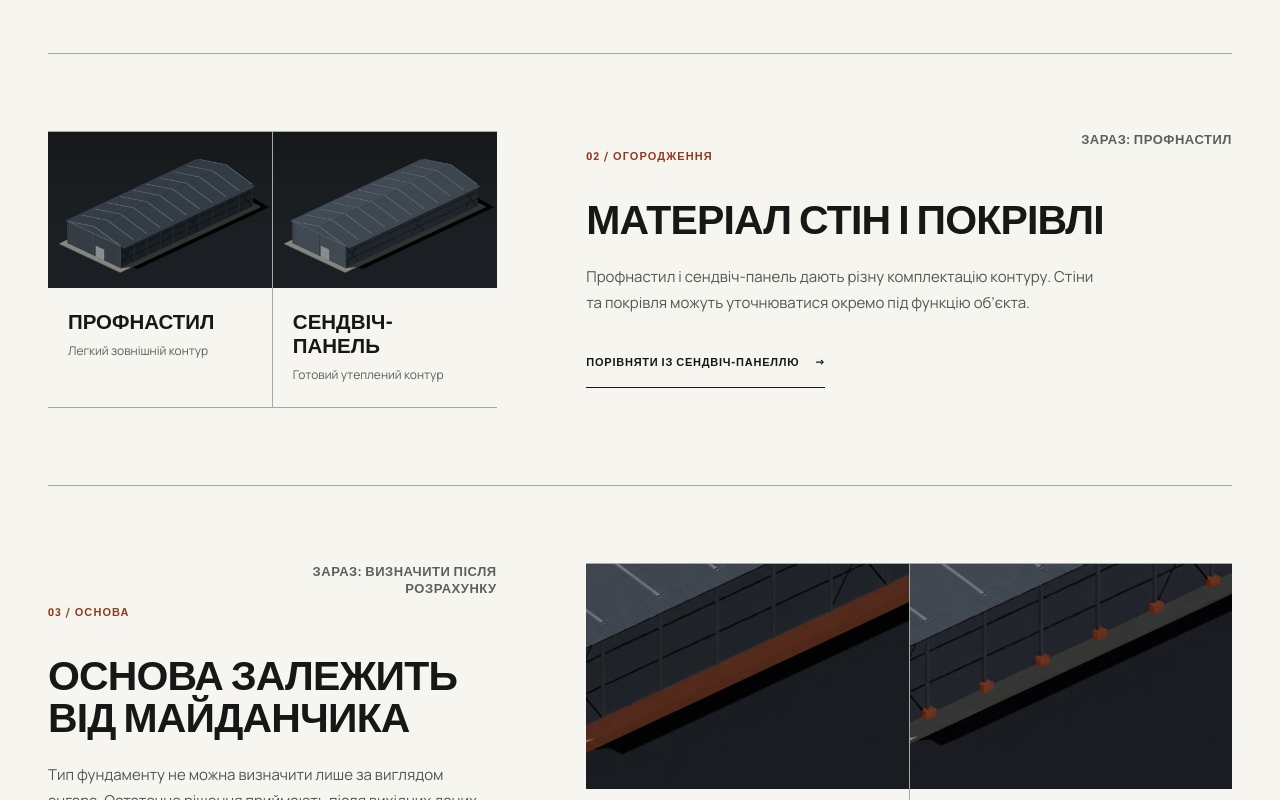
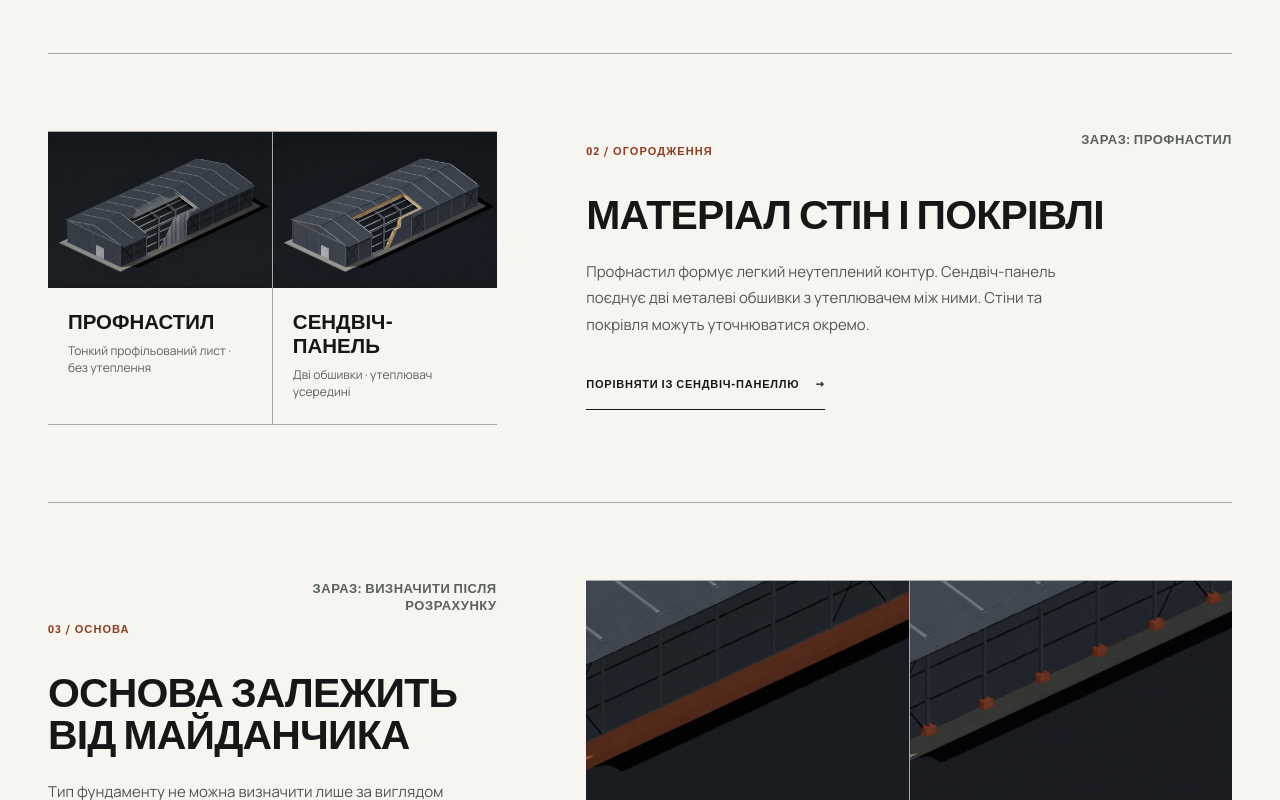
Before and after one commit to leusd100/rubikon-build, a Next.js app: page /angary in a window 1280 px wide. Shown: the part 3720-4520 px from the top of the page. Built offline with nearby package versions, Linux system fonts and the light colour scheme.

Commit message:
style(angary): clarify cladding comparison visually

```diff
--- a/app/components/angary/HangarEditorialArchitecture.tsx
+++ b/app/components/angary/HangarEditorialArchitecture.tsx
@@ -121,7 +121,7 @@ export function HangarEditorialArchitecture() {
                 <span className="angary-decision-number">02 / ОГОРОДЖЕННЯ</span>
                 <CurrentChoice>{current.claddingSystemLabel}</CurrentChoice>
                 <h3>Матеріал стін і покрівлі</h3>
-                <p>Профнастил і сендвіч-панель дають різну комплектацію контуру. Стіни та покрівля можуть уточнюватися окремо під функцію об’єкта.</p>
+                <p>Профнастил формує легкий неутеплений контур. Сендвіч-панель поєднує дві металеві обшивки з утеплювачем між ними. Стіни та покрівля можуть уточнюватися окремо.</p>
                 <button
                   type="button"
                   className="angary-preview-action"
@@ -133,12 +133,12 @@ export function HangarEditorialArchitecture() {
               </div>
               <div className="angary-render-compare">
                 <figure>
-                  <EditorialImage className="is-envelope-crop" src="/media/angary/envelope-cold.jpg" alt="Ангар з огородженням із профільованого листа" />
-                  <figcaption><strong>Профнастил</strong><span>Легкий зовнішній контур</span></figcaption>
+                  <EditorialImage className="is-envelope-crop" src="/media/angary/envelope-profiled-cutaway.jpg" alt="Розріз холодного контуру ангара з тонким профільованим листом і відкритим каркасом без утеплення" />
+                  <figcaption><strong>Профнастил</strong><span>Тонкий профільований лист · без утеплення</span></figcaption>
                 </figure>
                 <figure>
-                  <EditorialImage className="is-envelope-crop" src="/media/angary/envelope-insulated.jpg" alt="Ангар з огородженням із сендвіч-панелей" />
-                  <figcaption><strong>Сендвіч-панель</strong><span>Готовий утеплений контур</span></figcaption>
+                  <EditorialImage className="is-envelope-crop" src="/media/angary/envelope-sandwich-cutaway.jpg" alt="Розріз утепленого контуру ангара із сендвіч-панеллю та видимим шаром утеплювача" />
+                  <figcaption><strong>Сендвіч-панель</strong><span>Дві обшивки · утеплювач усередині</span></figcaption>
                 </figure>
               </div>
             </article>
```
Also changed, not shown: public/media/angary/envelope-profiled-cutaway.jpg (added), public/media/angary/envelope-sandwich-cutaway.jpg (added).
